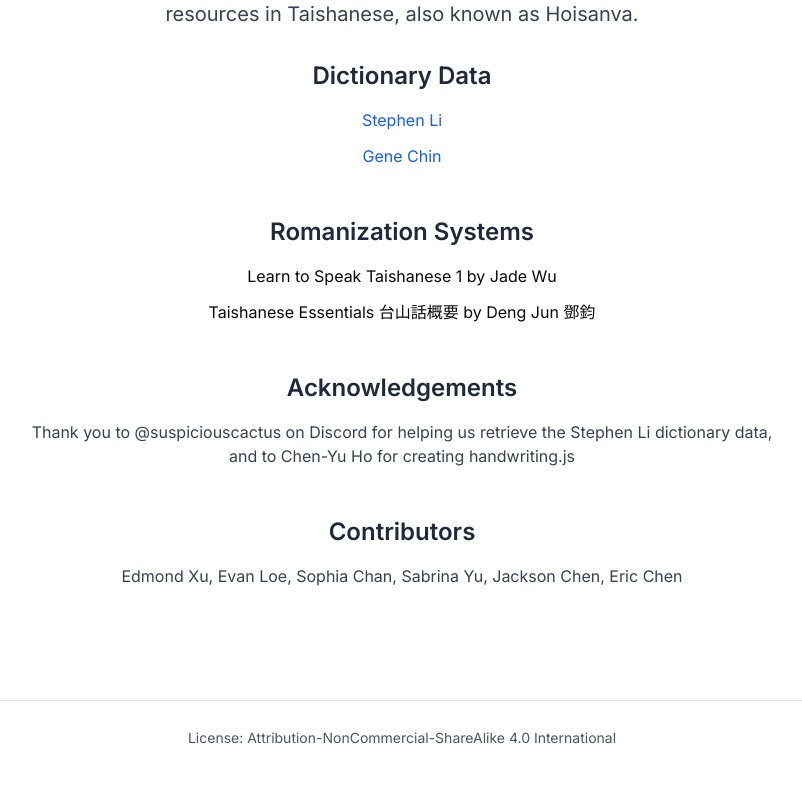
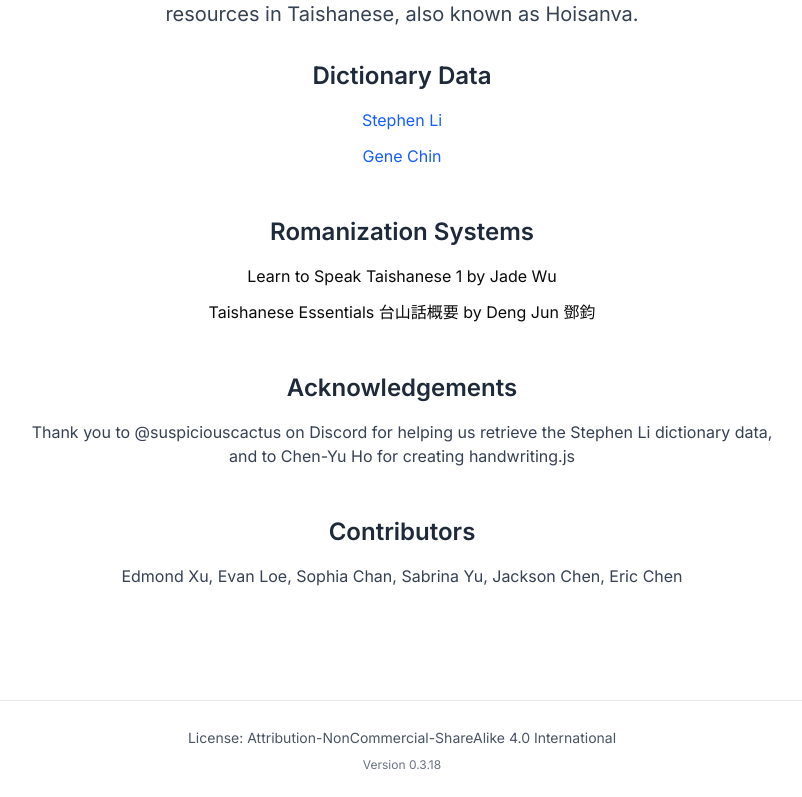
Before and after one commit to schan27/szeyap, a Next.js app in the folder szeyap-web-client/: page /about in a window 1280 px wide. Shown: the part 444-1241 px from the top of the page, without its empty margins (238-1040 px from the left). Before the commit the page ends 1217 px from the top, so only its background shows below. Built offline with nearby package versions, Linux system fonts and the light colour scheme.

Commit message:
changelog and version number

```diff
--- /dev/null
+++ b/szeyap-web-client/public/version.json
@@ -0,0 +1,3 @@
+{
+  "version": "0.3.18"
+}
--- a/szeyap-web-client/src/components/Footer.js
+++ b/szeyap-web-client/src/components/Footer.js
@@ -1,3 +1,5 @@
+import versionData from "../../public/version.json";
+
 export default function Footer() {
   return (
     <footer className="w-full py-6 mt-auto border-t border-gray-200">
@@ -13,6 +15,10 @@
             Attribution-NonCommercial-ShareAlike 4.0 International
           </a>
         </div>
+
+        <div className="text-xs text-gray-500">
+          Version {versionData.version}
+        </div>
       </div>
     </footer>
   );
```
Also changed, not shown: 1 other file (tests, documents, lock files or other folders).
